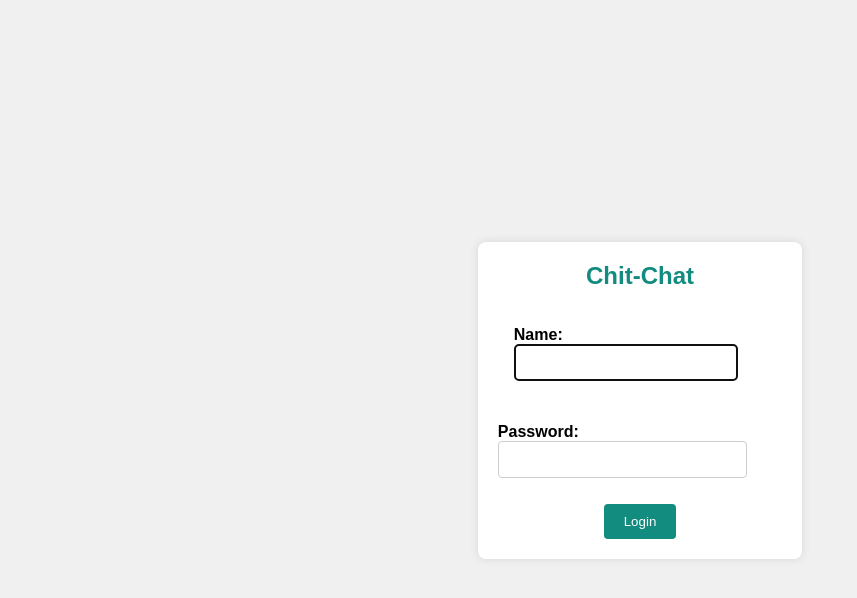
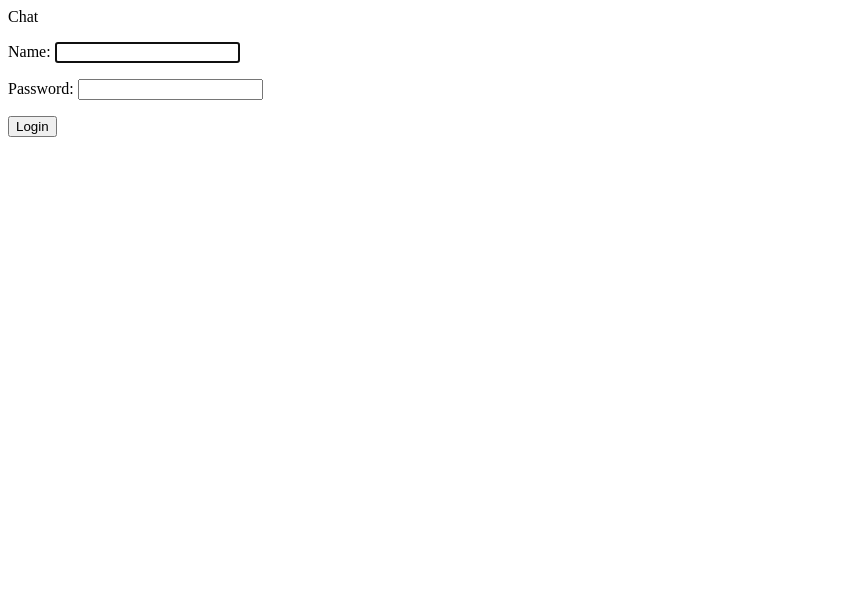
Before and after one commit to alexandre11aa/model-chat_v2, a Django app: page /login/ in a window 1280 px wide. Shown: the top 598 px of the page, without its empty margins (0-857 px from the left). Run offline with Django 5.2, Linux system fonts and the light colour scheme.

Commit message:
19.09.2024-2

```diff
--- a/api_model_chat/chat/routing.py
+++ b/api_model_chat/chat/routing.py
@@ -2,5 +2,5 @@ from django.urls import path
 from . import consumers
 
 websocket_urlpatterns = [
-    path('ws/chat/<str:code>/', consumers.ChatConsumer.as_asgi()),
+    path('ws/chat/<str:user1_code>/<str:user2_code>/', consumers.ChatConsumer.as_asgi()),
 ]
--- a/api_model_chat/templates/loginPage.html
+++ b/api_model_chat/templates/loginPage.html
@@ -1,82 +1,10 @@
-<!DOCTYPE html>
-<html>
-
-<head>
-    <style>
-        body {
-            background-color: #f0f0f0;
-            font-family: Arial, sans-serif;
-            display: flex;
-            justify-content: center;
-            align-items: center;
-            height: 100vh;
-            width: 100vw;
-            margin: 0;
-        }
-
-        form {
-            max-width: 300px;
-            padding: 20px;
-            background-color: #fff;
-            border-radius: 8px;
-            box-shadow: 0 0 10px rgba(0, 0, 0, 0.1);
-            /* text-align: center; */
-            display: flex;
-            flex-direction: column;
-            align-items: center;
-        }
-
-        .branding {
-            margin-bottom: 20px;
-            font-size: 24px;
-            font-weight: bold;
-            color: #128C7E;
-            /* ChitChat brand color */
-        }
-
-        .btn-container {
-            text-align: center;
-        }
-
-        button {
-            background-color: #128C7E;
-            color: #fff;
-            border: none;
-            padding: 10px 20px;
-            border-radius: 4px;
-            cursor: pointer;
-        }
-
-        button:hover {
-            background-color: #075e54;
-        }
-
-        label {
-            font-weight: bold;
-            text-align: left;
-            width: 85%;
-        }
-
-        input[type="text"],
-        input[type="password"] {
-            width: 80%;
-            padding: 10px;
-            margin-bottom: 10px;
-            border: 1px solid #ccc;
-            border-radius: 4px;
-        }
-    </style>
-</head>
-
 <body>
     <form method="post">
         {% csrf_token %}
-        <div class="branding">Chit-Chat</div>
+        <div class="branding">Chat</div>
         {{form.as_p}}
         <div class="btn-container">
             <button type="submit">Login</button>
         </div>
     </form>
 </body>
-
-</html>
```
Also changed, not shown: api_model_chat/chat/consumers.py (+30 -16 lines), api_model_chat/templates/chatPage.html (+16 -15 lines).
